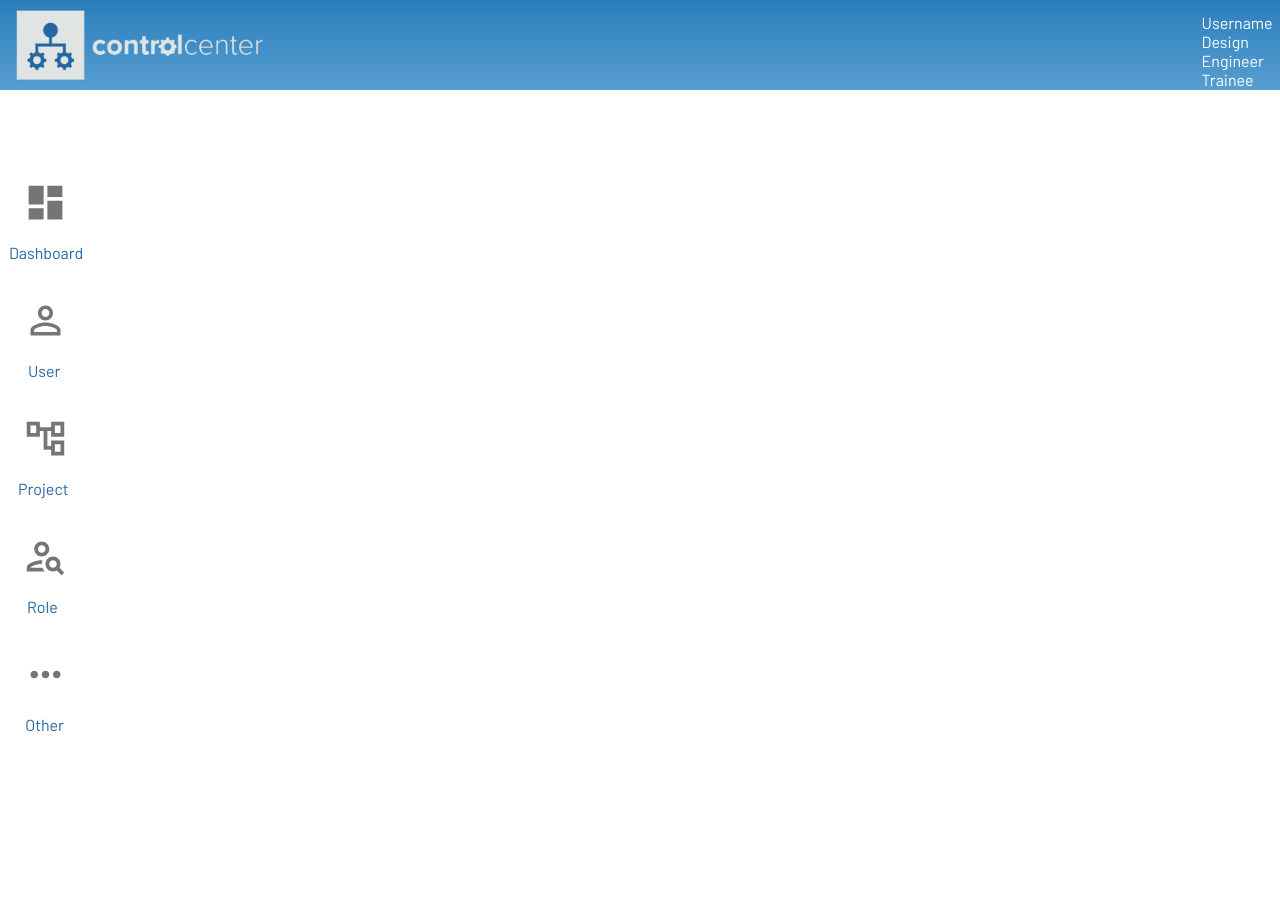
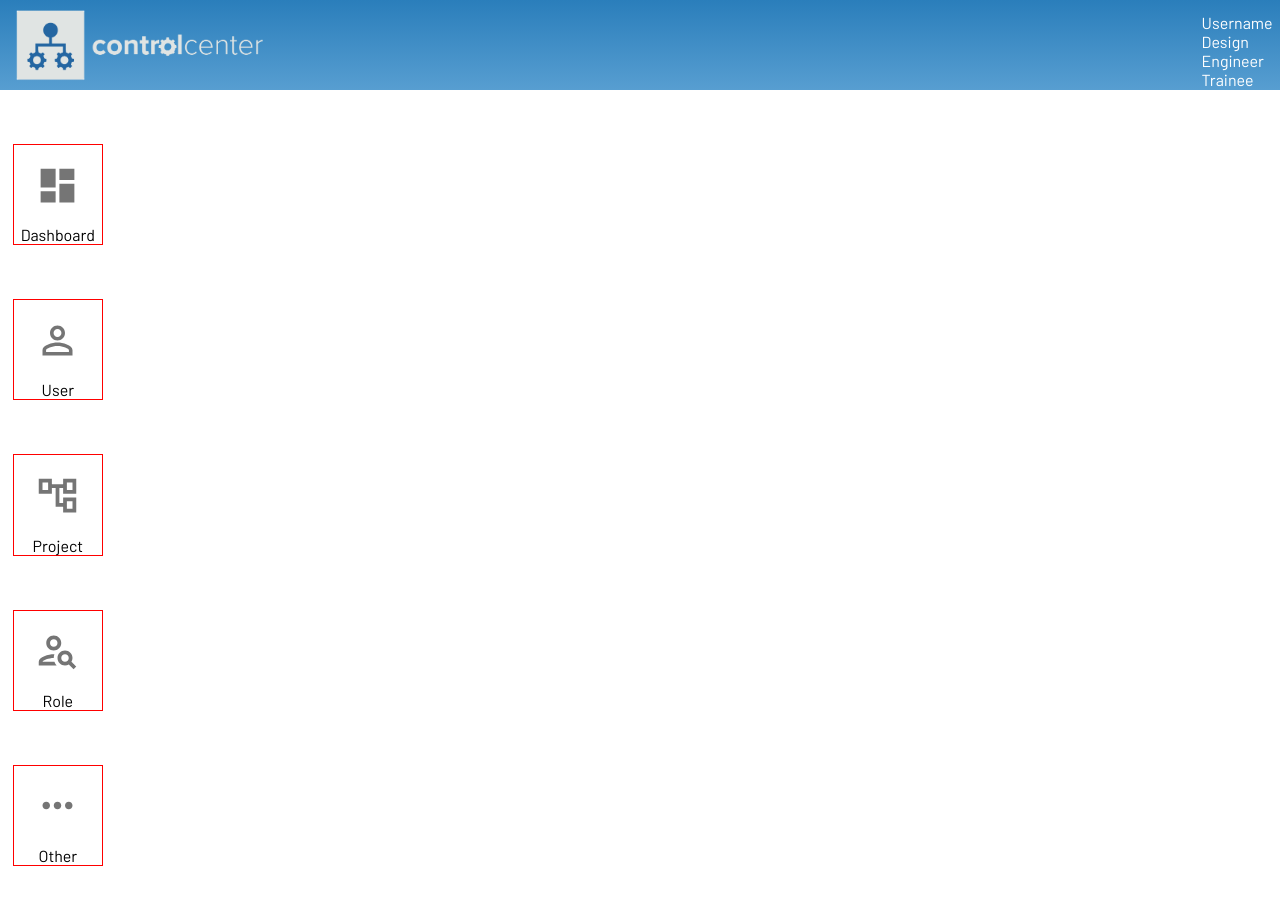
Before and after one commit to arieldiego73/control-center, a React (Create React App) app in the folder frontend/: page /Sidenav in a window 1280 px wide. Shown: the top 904 px of the page. After the commit the page ends 866 px from the top, so only its background shows below. Built offline with nearby package versions, Linux system fonts and the light colour scheme.

Commit message:
side nav fixed icon hovering

```diff
--- a/frontend/src/components/sidenav/Sidenav.tsx
+++ b/frontend/src/components/sidenav/Sidenav.tsx
@@ -1,4 +1,3 @@
-
 import React from 'react';
 import { makeStyles } from '@material-ui/core/styles';
 import IconButton from '@material-ui/core/IconButton';
@@ -9,150 +8,485 @@ import AccountTreeOutlinedIcon from '@mui/icons-material/AccountTreeOutlined';
 import PersonSearchOutlinedIcon from '@mui/icons-material/PersonSearchOutlined';
 import MoreHorizIcon from '@mui/icons-material/MoreHoriz';
 
+
+
+
 const useStyles = makeStyles((theme) => ({
   iconButton: {
-    backgroundColor: 'Transparent',
+    backgroundColor: 'transparent',
     transition: 'background-color 0.3s ease',
     padding: '20%',
     '&:hover': {
       backgroundColor: '#2466A2',
-      padding: '20%',
-      '& .MuiSvgIcon-root': {
+      '& svg': {
         color: 'white',
         fontSize: '50px',
+      },
+      '& ~ div': {
+        '& span': {
+          fontWeight: 'bold',
+          color: '#2466A2',
+        },
       },
     },
   },
   boldText: {
     fontWeight: 'normal',
-    '&:hover': {
-        fontWeight: 'bold'
-      },
-  },
-  dashboard: {
-    '&:hover': {
-        '& .iconButton': {
-            backgroundColor: '#2466A2',
-            padding: '20%',
-            '& .MuiSvgIcon-root': {
-              color: 'white',
-              fontSize: '50px',
-            },
-        },
-        '& .boldText': {
-            fontWeight: 'bold'
-          },
-    },
-
-
   },
 }));
 
 export const Sidenav = () => {
   const classes = useStyles();
-  const [hoveredIndex, setHoveredIndex] = React.useState(-1);
-
-  const handleIconHover = (index: React.SetStateAction<number>) => {
-    setHoveredIndex(index);
-  };
 
   return (
     <div>
       <TopNav />
-      <div style={{ backgroundColor: 'transparent', width: '90px', height: '845px' }}>
+
+      <div style={{ backgroundColor: 'transparent', width: '90px', marginLeft: '1%' }}>
         <div>
-          <div className={classes.dashboard} style={{ paddingTop: '80%', flexDirection: 'column', display: 'flex' }}>
-            <IconButton
-              className={classes.iconButton}
-              onMouseEnter={() => handleIconHover(0)}
-              onMouseLeave={() => handleIconHover(-1)}
-            >
+          <div style={{
+            marginTop: '60%',
+            flexDirection: 'column',
+            display: 'flex',
+            alignItems:'center',
+            justifyContent: 'center',
+            border:'1px solid red',
+          }}>
+            <IconButton className={classes.iconButton}>
               <DashboardIcon style={{ fontSize: '45px' }} />
             </IconButton>
-            <div style={{ paddingLeft: '10%' }}>
-              <text
-                className={classes.boldText}
-                style={{ color: '#2466A2' }}
-              >
+            <div style={{ }}>
+              <span className={`${classes.boldText} boldText`}>
                 Dashboard
-              </text>
+              </span>
             </div>
           </div>
-
-          <div style={{ paddingTop: '20%', flexDirection: 'column', display: 'flex' }}>
-            <IconButton
-              className={classes.iconButton}
-              onMouseEnter={() => handleIconHover(0)}
-              onMouseLeave={() => handleIconHover(-1)}
-            >
+        </div>
+      </div>
+      <div style={{ backgroundColor: 'transparent', width: '90px', marginLeft: '1%' }}>
+        <div>
+          <div style={{
+            marginTop: '60%',
+            flexDirection: 'column',
+            display: 'flex',
+            alignItems:'center',
+            justifyContent: 'center',
+            border:'1px solid red',
+          }}>
+            <IconButton className={classes.iconButton}>
               <PersonOutlineIcon style={{ fontSize: '45px' }} />
             </IconButton>
-            <div style={{ paddingLeft: '31%' }}>
-              <text
-                className={classes.boldText}
-                style={{ color: '#2466A2' }}
-              >
+            <div style={{  }}>
+              <span className={`${classes.boldText} boldText`}>
                 User
-              </text>
+              </span>
             </div>
           </div>
-
-          <div style={{ paddingTop: '20%', flexDirection: 'column', display: 'flex' }}>
-            <IconButton
-              className={classes.iconButton}
-              onMouseEnter={() => handleIconHover(0)}
-              onMouseLeave={() => handleIconHover(-1)}
-            >
+        </div>
+      </div>
+      <div style={{ backgroundColor: 'transparent', width: '90px', marginLeft: '1%' }}>
+        <div>
+          <div style={{
+            marginTop: '60%',
+            flexDirection: 'column',
+            display: 'flex',
+            alignItems:'center',
+            justifyContent: 'center',
+            border:'1px solid red',
+          }}>
+            <IconButton className={classes.iconButton}>
               <AccountTreeOutlinedIcon style={{ fontSize: '45px' }} />
             </IconButton>
-            <div style={{ paddingLeft: '20%' }}>
-              <text
-                className={classes.boldText}
-                style={{ color: '#2466A2' }}
-              >
+            <div style={{  }}>
+              <span className={`${classes.boldText} boldText`}>
                 Project
-              </text>
+              </span>
             </div>
           </div>
-
-          <div style={{ paddingTop: '20%', flexDirection: 'column', display: 'flex' }}>
-            <IconButton
-              className={classes.iconButton}
-              onMouseEnter={() => handleIconHover(0)}
-              onMouseLeave={() => handleIconHover(-1)}
-            >
+        </div>
+      </div>
+      <div style={{ backgroundColor: 'transparent', width: '90px', marginLeft: '1%' }}>
+        <div>
+          <div style={{
+            marginTop: '60%',
+            flexDirection: 'column',
+            display: 'flex',
+            alignItems:'center',
+            justifyContent: 'center',
+            border:'1px solid red',
+          }}>
+            <IconButton className={classes.iconButton}>
               <PersonSearchOutlinedIcon style={{ fontSize: '45px' }} />
             </IconButton>
-            <div style={{ paddingLeft: '30%' }}>
-              <text
-                className={classes.boldText}
-                style={{ color: '#2466A2' }}
-              >
+            <div style={{  }}>
+              <span className={`${classes.boldText} boldText`}>
                 Role
-              </text>
+              </span>
             </div>
           </div>
-
-          <div style={{ paddingTop: '20%', flexDirection: 'column', display: 'flex' }}>
-            <IconButton
-              className={classes.iconButton}
-              onMouseEnter={() => handleIconHover(0)}
-              onMouseLeave={() => handleIconHover(-1)}
-            >
+        </div>
+      </div>
+      <div style={{ backgroundColor: 'transparent', width: '90px', marginLeft: '1%' }}>
+        <div>
+          <div style={{
+            marginTop: '60%',
+            flexDirection: 'column',
+            display: 'flex',
+            alignItems:'center',
+            justifyContent: 'center',
+            border:'1px solid red',
+          }}>
+            <IconButton className={classes.iconButton}>
               <MoreHorizIcon style={{ fontSize: '45px' }} />
             </IconButton>
-            <div style={{ paddingLeft: '28%' }}>
-              <text
-                className={classes.boldText}
-                style={{ color: '#2466A2' }}
-              >
+            <div style={{ }}>
+              <span className={`${classes.boldText} boldText`}>
                 Other
-              </text>
+              </span>
             </div>
           </div>
-
         </div>
       </div>
+
+
+
     </div>
   );
 };
+
+
+
+
+
+// import React from 'react';
+// import { makeStyles } from '@material-ui/core/styles';
+// import IconButton from '@material-ui/core/IconButton';
+// import TopNav from '../topnav/Topnav';
+// import DashboardIcon from '@mui/icons-material/Dashboard';
+// import PersonOutlineIcon from '@mui/icons-material/PersonOutline';
+// import AccountTreeOutlinedIcon from '@mui/icons-material/AccountTreeOutlined';
+// import PersonSearchOutlinedIcon from '@mui/icons-material/PersonSearchOutlined';
+// import MoreHorizIcon from '@mui/icons-material/MoreHoriz';
+
+// const useStyles = makeStyles((theme) => ({
+//   iconButton: {
+//     backgroundColor: 'Transparent',
+//     transition: 'background-color 0.3s ease',
+//     padding: '20%',
+//     '&:hover': {
+//       backgroundColor: '#2466A2',
+//       padding: '20%',
+//       '& .MuiSvgIcon-root': {
+//         color: 'white',
+//         fontSize: '50px',
+//       },
+//     },
+//   },
+//   boldText: {
+//     fontWeight: 'normal',
+//     '&:hover': {
+//         fontWeight: 'bold'
+//       },
+//   },
+//   dashboard: {
+//     '&:hover': {
+//         '& .iconButton': {
+//             backgroundColor: '#2466A2',
+//             padding: '20%',
+//             '& .MuiSvgIcon-root': {
+//               color: 'white',
+//               fontSize: '50px',
+//             },
+//         },
+//         '& .boldText': {
+//             fontWeight: 'bold'
+//           },
+//     },
+
+
+//   },
+// }));
+
+// export const Sidenav = () => {
+//   const classes = useStyles();
+//   const [hoveredIndex, setHoveredIndex] = React.useState(-1);
+
+//   const handleIconHover = (index: React.SetStateAction<number>) => {
+//     setHoveredIndex(index);
+//   };
+
+//   return (
+//     <div>
+//       <TopNav />
+
+//       <div style={{ backgroundColor: 'transparent', width: '90px', height: '845px' }}>
+//         <div>
+
+//           <div style={{ paddingTop: '80%', flexDirection: 'column', display: 'flex' }}>
+//             <IconButton
+//               className={classes.iconButton}
+//               onMouseEnter={() => handleIconHover(0)}
+//               onMouseLeave={() => handleIconHover(-1)}
+//             >
+//               <DashboardIcon style={{ fontSize: '45px' }} />
+//             </IconButton>
+//             <div style={{ paddingLeft: '10%' }}>
+//               <text
+//                 className={classes.boldText}
+//                 style={{ color: '#2466A2' }}
+//               >
+//                 Dashboard
+//               </text>
+//             </div>
+//           </div>
+
+//           <div style={{ paddingTop: '20%', flexDirection: 'column', display: 'flex' }}>
+
+//             <IconButton
+//               className={classes.iconButton}
+//               onMouseEnter={() => handleIconHover(0)}
+//               onMouseLeave={() => handleIconHover(-1)}
+//             >
+//               <PersonOutlineIcon style={{ fontSize: '45px' }} />
+//             </IconButton>
+
+//             <div style={{ paddingLeft: '31%' }}>
+//               <text
+//                 className={classes.boldText}
+//                 style={{ color: '#2466A2' }}
+//               >
+//                 User
+//               </text>
+//             </div>
+//           </div>
+
+//           <div style={{ paddingTop: '20%', flexDirection: 'column', display: 'flex' }}>
+//             <IconButton
+//               className={classes.iconButton}
+//               onMouseEnter={() => handleIconHover(0)}
+//               onMouseLeave={() => handleIconHover(-1)}
+//             >
+//               <AccountTreeOutlinedIcon style={{ fontSize: '45px' }} />
+//             </IconButton>
+//             <div style={{ paddingLeft: '20%' }}>
+//               <text
+//                 className={classes.boldText}
+//                 style={{ color: '#2466A2' }}
+//               >
+//                 Project
+//               </text>
+//             </div>
+//           </div>
+
+//           <div style={{ paddingTop: '20%', flexDirection: 'column', display: 'flex' }}>
+//             <IconButton
+//               className={classes.iconButton}
+//               onMouseEnter={() => handleIconHover(0)}
+//               onMouseLeave={() => handleIconHover(-1)}
+//             >
+//               <PersonSearchOutlinedIcon style={{ fontSize: '45px' }} />
+//             </IconButton>
+//             <div style={{ paddingLeft: '30%' }}>
+//               <text
+//                 className={classes.boldText}
+//                 style={{ color: '#2466A2' }}
+//               >
+//                 Role
+//               </text>
+//             </div>
+//           </div>
+
+//           <div style={{ paddingTop: '20%', flexDirection: 'column', display: 'flex' }}>
+//             <IconButton
+//               className={classes.iconButton}
+//               onMouseEnter={() => handleIconHover(0)}
+//               onMouseLeave={() => handleIconHover(-1)}
+//             >
+//               <MoreHorizIcon style={{ fontSize: '45px' }} />
+//             </IconButton>
+//             <div style={{ paddingLeft: '28%' }}>
+//               <text
+//                 className={classes.boldText}
+//                 style={{ color: '#2466A2' }}
+//               >
+//                 Other
+//               </text>
+//             </div>
+//           </div>
+
+//         </div>
+//       </div>
+//     </div>
+//   );
+// };
+
+
+
+// const useStyles = makeStyles((theme) => ({
+//   iconButton: {
+//     backgroundColor: 'transparent',
+//     transition: 'background-color 0.3s ease',
+//     padding: '20%',
+//   },
+//   boldText: {
+//     fontWeight: 'normal',
+//   },
+//   dashboard: {
+//     '&:hover': {
+//       '& $iconButton': {
+//         backgroundColor: '#2466A2',
+//         padding: '20%',
+//         '& svg': {
+//           color: 'white',
+//           fontSize: '50px',
+//         },
+//       },
+//       '& $boldText': {
+//         fontWeight: 'bold',
+//       },
+//     },
+//   },
+// }));
+
+// export const Sidenav = () => {
+//   const classes = useStyles();
+
+//   return (
+//     <div>
+//       <TopNav />
+
+//       {/* DASHBOARD */}
+//       <div style={{ backgroundColor: 'yellow', width: '90px', marginBottom: '10%' }}>
+//         <div className={classes.dashboard}>
+//           <div style={{ marginTop: '40%', flexDirection: 'column', display: 'flex' }}>
+//             <IconButton className={`${classes.iconButton} ${classes.dashboard}`} >
+//               <DashboardIcon style={{ fontSize: '45px' }} />
+//             </IconButton>
+//             <div style={{ paddingLeft: '10%' }}>
+//               <span className={`${classes.boldText} ${classes.dashboard}`} style={{ color: '#2466A2' }}>
+//                 Dashboard
+//               </span>
+//             </div>
+//           </div>
+//         </div>
+//       </div>
+//       <div style={{ backgroundColor: 'red', width: '90px', height: '100%', marginBottom: '10%' }}>
+//         <div className={classes.dashboard}>
+//           <div style={{ paddingTop: '20%', flexDirection: 'column', display: 'flex' }}>
+//             <IconButton className={`${classes.iconButton} ${classes.dashboard}`} >
+//               <DashboardIcon style={{ fontSize: '45px' }} />
+//             </IconButton>
+//             <div style={{ paddingLeft: '10%' }}>
+//               <span className={`${classes.boldText} ${classes.dashboard}`} style={{ color: '#2466A2' }}>
+//                 Dashboarddddd
+//               </span>
+//             </div>
+//           </div>
+//         </div>
+//       </div>
+
+
+
+
+
+//     </div>
+//   );
+// };
+
+
+//NOTHING IS HAPPENING IN THE TEXT BUT GOOD IN IN THE ICON
+// const useStyles = makeStyles((theme) => ({
+//   iconButton: {
+//     backgroundColor: 'transparent',
+//     transition: 'background-color 0.3s ease',
+//     padding: '20%',
+//     '&:hover': {
+//       backgroundColor: '#2466A2',
+//       padding: '20%',
+//       '& svg': {
+//         color: 'white',
+//         fontSize: '50px',
+//       },
+//       '& $boldText': {
+//         fontWeight: 'bold',
+//         color: 'red',
+//       },
+//     },
+//   },
+//   boldText: {
+//     fontWeight: 'normal',
+//   },
+// }));
+
+// export const Sidenav = () => {
+//   const classes = useStyles();
+
+//   return (
+//     <div>
+//       {/* Your TopNav component here */}
+
+//       <div style={{ backgroundColor: 'transparent', width: '90px', height: '845px' }}>
+//         <div>
+//           <div style={{ paddingTop: '80%', flexDirection: 'column', display: 'flex' }}>
+//             <IconButton className={classes.iconButton}>
+//               <DashboardIcon style={{ fontSize: '45px' }} />
+//             </IconButton>
+//             <div style={{ paddingLeft: '10%' }}>
+//               <span className={classes.boldText} style={{ color: '#2466A2' }}>
+//                 Dashboard
+//               </span>
+//             </div>
+//           </div>
+//         </div>
+//       </div>
+//     </div>
+//   );
+// };
+
+
+
+// const useStyles = makeStyles((theme) => ({
+//   iconButton: {
+//     backgroundColor: 'transparent',
+//     transition: 'background-color 0.3s ease',
+//     padding: '20%',
+//     '&:hover': {
+//       backgroundColor: '#2466A2',
+//       padding: '20%',
+//       '& svg': {
+//         color: 'white',
+//         fontSize: '50px',
+//       },
+//       '& $boldText': {
+//         fontWeight: 'bold',
+//       },
+//     },
+//   },
+//   boldText: {
+//     fontWeight: 'normal',
+//     transition: 'font-weight 0.3s ease',
+//   },
+// }));
+
+// export const Sidenav = () => {
+//   const classes = useStyles();
+
+//   return (
+//     <div>
+//       {/* Your TopNav component here */}
+
+//       <div style={{ backgroundColor: 'transparent', width: '90px', height: '845px' }}>
+//         <div>
+//           <div style={{ paddingTop: '80%', flexDirection: 'column', display: 'flex' }}>
+//             <IconButton className={classes.iconButton}>
+//               <DashboardIcon style={{ fontSize: '45px' }} />
+//               <span className={classes.boldText} style={{ color: '#2466A2' }}>
+//                 Dashboard
+//               </span>
+//             </IconButton>
+//           </div>
+//         </div>
+//       </div>
+//     </div>
+//   );
+// };
```
